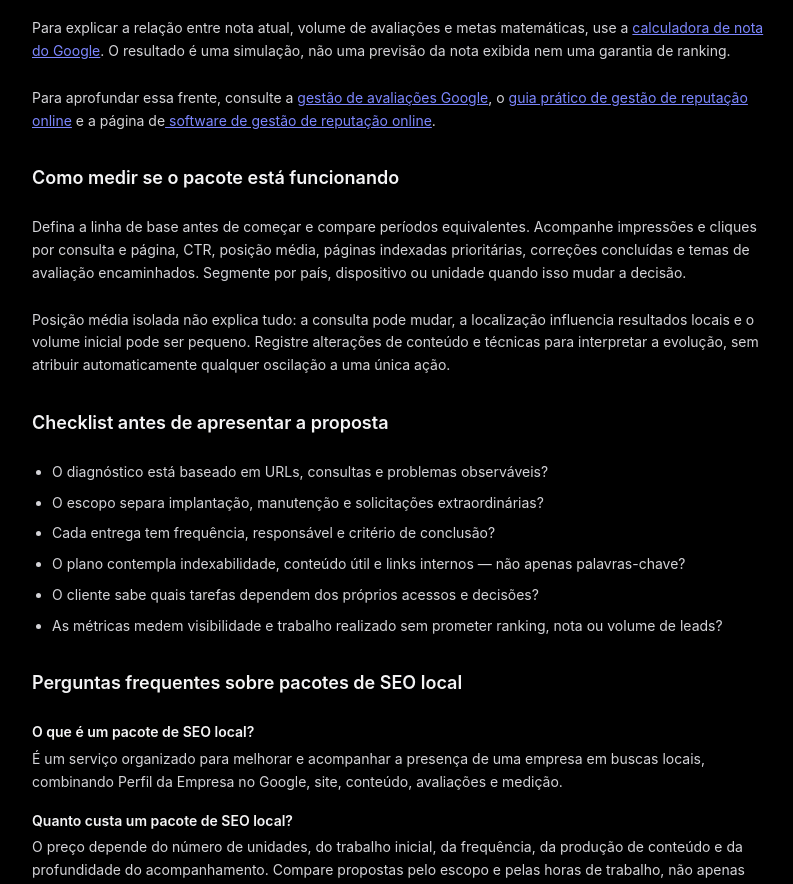
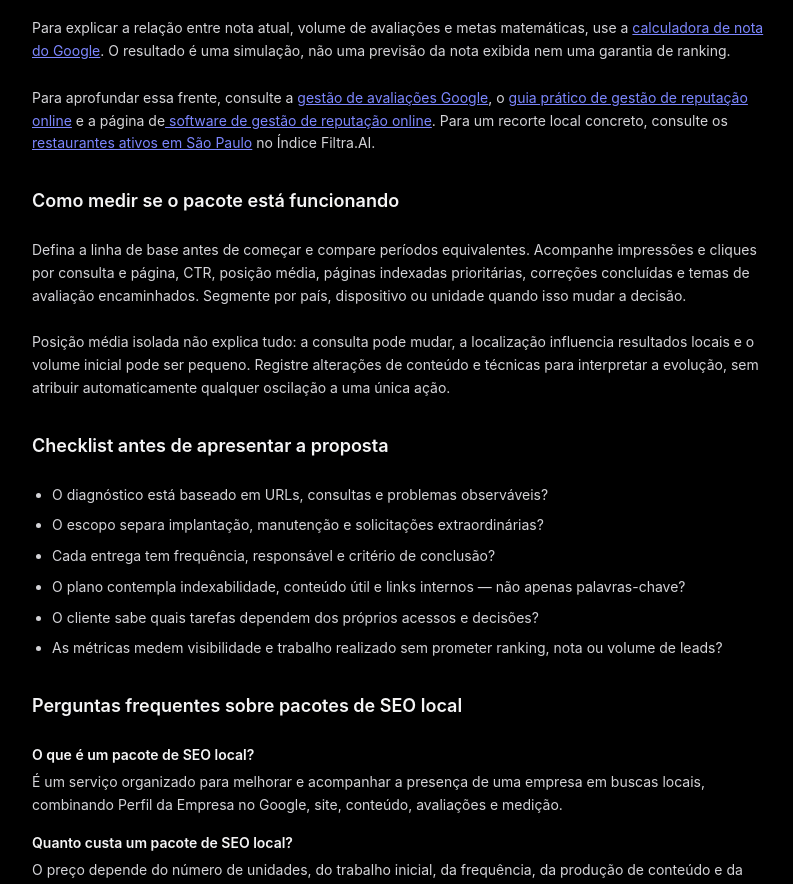
Before and after one commit to LU9DI/saas-reputacao-ia, a Next.js app in the folder frontend/: page /blog/seo-local-avaliacoes-local-pack in a window 1280 px wide. Shown: the part 2000-2884 px from the top of the page, without its empty margins (240-1033 px from the left). Built offline with nearby package versions, Linux system fonts and the light colour scheme; no server answers.

Commit message:
seo: add contextual internal links to Filtra.AI Index

```diff
--- a/frontend/src/app/blog/seo-local-avaliacoes-local-pack/page.tsx
+++ b/frontend/src/app/blog/seo-local-avaliacoes-local-pack/page.tsx
@@ -187,6 +187,7 @@ export default function Page() {
           Para aprofundar essa frente, consulte a <Link href="/avaliacoes-google" className="text-indigo-400 underline">gestão de avaliações Google</Link>,
           o <Link href="/blog/gestao-reputacao-online-guia" className="text-indigo-400 underline">guia prático de gestão de reputação online</Link> e a página de
           <Link href="/gestao-de-reputacao-online" className="text-indigo-400 underline"> software de gestão de reputação online</Link>.
+          Para um recorte local concreto, consulte os <Link href="/indice/sp/sao-paulo/restaurantes" className="text-indigo-400 underline">restaurantes ativos em São Paulo</Link> no Índice Filtra.AI.
         </p>
 
         <H2>Como medir se o pacote está funcionando</H2>
```
